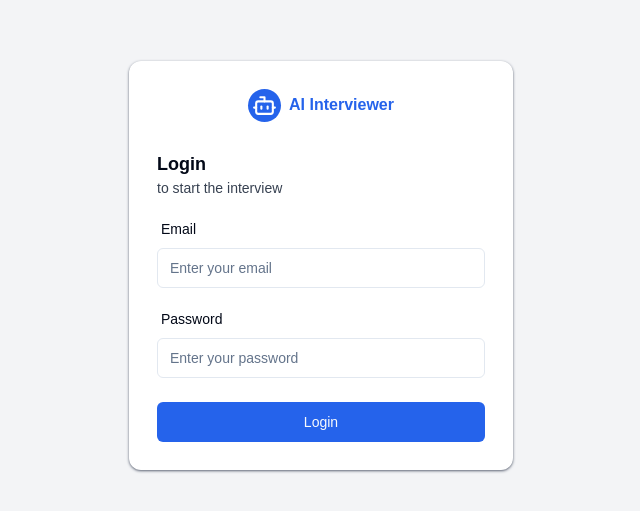
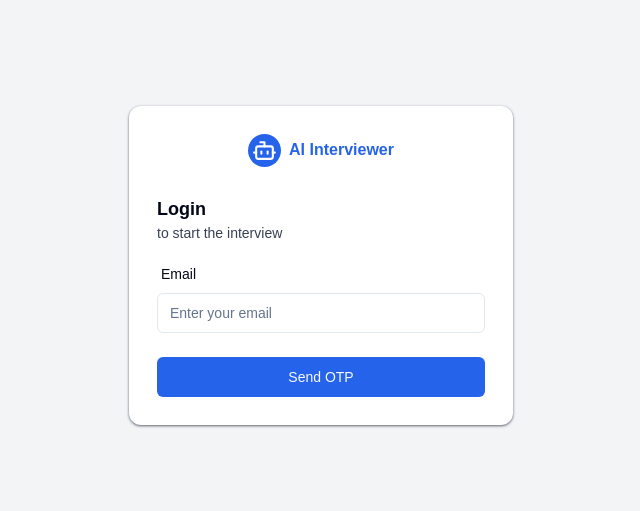
Before and after one commit to HimanshuS1nha/AI-Interviewer, a Next.js app: page /interview/1/login in a window 1280 px wide. Shown: the part 135-646 px from the top of the page, without its empty margins (319-959 px from the left). Built offline with nearby package versions, Linux system fonts and the light colour scheme.

Commit message:
Interview login page updated

```diff
--- a/src/app/interview/[interviewId]/login/page.tsx
+++ b/src/app/interview/[interviewId]/login/page.tsx
@@ -1,5 +1,6 @@
 "use client";
 
+import { useState } from "react";
 import { useRouter, useParams } from "next/navigation";
 import { useForm } from "react-hook-form";
 import { zodResolver } from "@hookform/resolvers/zod";
@@ -9,34 +10,44 @@ import toast from "react-hot-toast";
 
 import { Label } from "@/components/ui/label";
 import { Input } from "@/components/ui/input";
+import {
+  InputOTP,
+  InputOTPGroup,
+  InputOTPSeparator,
+  InputOTPSlot,
+} from "@/components/ui/input-otp";
 import { Button } from "@/components/ui/button";
 import BrandLogo from "@/components/BrandLogo";
 
 import {
-  interviewLoginValidatorClient,
-  type interviewLoginValidatorClientType,
+  interviewLoginValidator,
+  type interviewLoginValidatorType,
 } from "@/validators/interview-login-validator";
 
 const InterviewLogin = () => {
   const router = useRouter();
   const params = useParams() as { interviewId: string };
 
+  const [isOtpGenerated, setIsOtpGenerated] = useState(false);
+
   const {
     register,
     formState: { errors },
     handleSubmit,
     reset,
-  } = useForm<interviewLoginValidatorClientType>({
+    setValue,
+    getValues,
+  } = useForm<interviewLoginValidatorType>({
     defaultValues: {
       email: "",
-      password: "",
+      otp: "",
     },
-    resolver: zodResolver(interviewLoginValidatorClient),
+    resolver: zodResolver(interviewLoginValidator),
   });
 
   const { mutate: handleLogin, isPending } = useMutation({
     mutationKey: ["login"],
-    mutationFn: async (values: interviewLoginValidatorClientType) => {
+    mutationFn: async (values: interviewLoginValidatorType) => {
       const { data } = await axios.post(`/api/interview-login`, {
         ...values,
         interviewId: params.interviewId,
@@ -86,26 +97,40 @@ const InterviewLogin = () => {
                 <p className="text-rose-600 text-sm">{errors.email.message}</p>
               )}
             </div>
+            {isOtpGenerated && (
               <div className="flex flex-col gap-y-3">
                 <Label htmlFor="password" className="ml-1">
                   Password
                 </Label>
-              <Input
-                placeholder="Enter your password"
-                type="password"
-                id="password"
-                required
-                {...register("password", { required: true })}
-              />
-              {errors.password && (
-                <p className="text-rose-600 text-sm">
-                  {errors.password.message}
-                </p>
+                <InputOTP
+                  maxLength={6}
+                  value={getValues("otp")}
+                  onChange={(value) => setValue("otp", value)}
+                >
+                  <InputOTPGroup>
+                    <InputOTPSlot index={0} />
+                    <InputOTPSlot index={1} />
+                    <InputOTPSlot index={2} />
+                  </InputOTPGroup>
+                  <InputOTPSeparator />
+                  <InputOTPGroup>
+                    <InputOTPSlot index={3} />
+                    <InputOTPSlot index={4} />
+                    <InputOTPSlot index={5} />
+                  </InputOTPGroup>
+                </InputOTP>
+                {errors.otp && (
+                  <p className="text-rose-600 text-sm">{errors.otp.message}</p>
                 )}
               </div>
+            )}
 
             <Button type="submit" disabled={isPending}>
-              {isPending ? "Please wait..." : "Login"}
+              {isPending
+                ? "Please wait..."
+                : isOtpGenerated
+                ? "Login"
+                : "Send OTP"}
             </Button>
           </form>
         </div>
--- a/src/validators/interview-login-validator.ts
+++ b/src/validators/interview-login-validator.ts
@@ -14,16 +14,16 @@ export const interviewLoginValidatorServer = z.object({
     .min(1, { message: "Invalid request" }),
 });
 
-export const interviewLoginValidatorClient = z.object({
+export const interviewLoginValidator = z.object({
   email: z
     .string({ required_error: "Email is required" })
     .email({ message: "Please enter a valid email" }),
-  password: z
-    .string({ required_error: "Password is required" })
+  otp: z
+    .string({ required_error: "OTP is required" })
     .trim()
-    .min(8, { message: "Password must be atleast 8 characters long" }),
+    .length(6, { message: "OTP must be 6 characters long" }),
 });
 
-export type interviewLoginValidatorClientType = z.infer<
-  typeof interviewLoginValidatorClient
+export type interviewLoginValidatorType = z.infer<
+  typeof interviewLoginValidator
 >;
```
Lines whose indentation alone changed are shown as unchanged.
